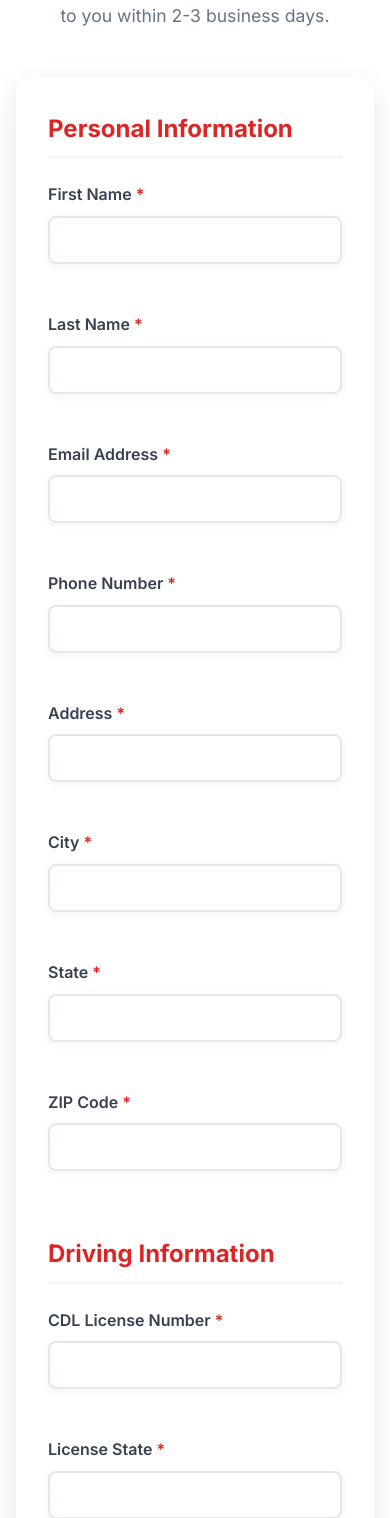
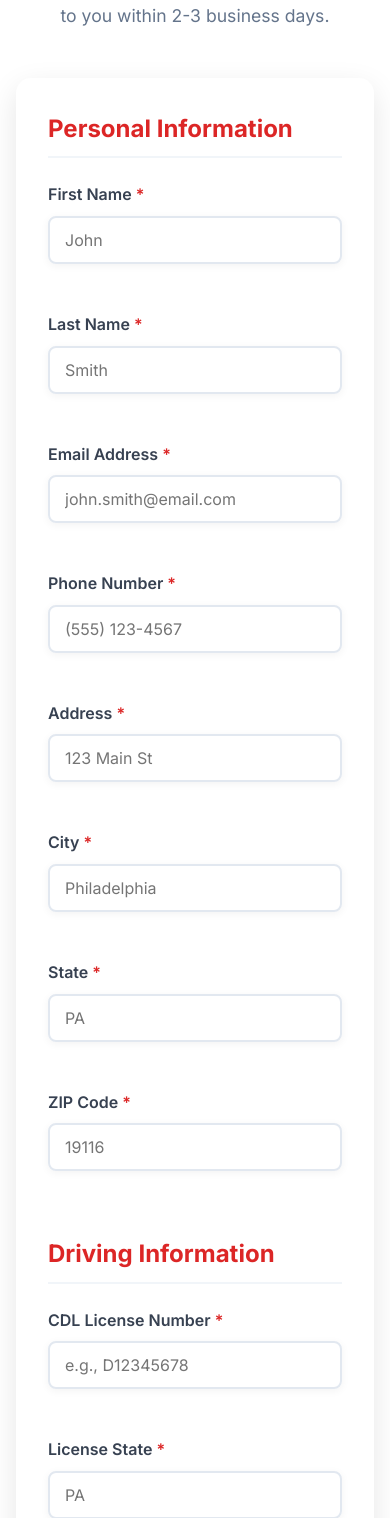
Before and after one commit to chavousllc/smttrans, a Flask app: page /application in a window 390 px wide. Shown: the part 870-2388 px from the top of the page. Run offline with Flask 3, Linux system fonts and the light colour scheme; some libraries are stand-ins or nearby versions.

Commit message:
Add form placeholders/required markers, dedicated mechanics phone
- Contact form: appended ' *' to the placeholder text of every required
  field (name, email, service, message) so it's clear at a glance which
  are mandatory, without changing the form's minimal placeholder-only
  visual style. Phone (optional) is left unmarked.
- Driver application form: filled in placeholders on every text input
  that was missing one (name, email, phone, address, city, state, zip,
  CDL license number/state, current employer) with realistic example
  values. The visible '*' required markers were already in place.
- Added a dedicated mechanics-shop scheduling number, (215) 965-1111,
  separate from the main dispatch line, and wired it into the mechanics
  page's 'Ready to Schedule Service?' Call Now button (both the tel:
  link and the visible button text).

```diff
--- a/config.py
+++ b/config.py
@@ -49,6 +49,10 @@ SITE_SETTINGS = {
     # address parsing.
     'contact_address_line': '10081 Sandmeyere Ln Unit 1, Philadelphia, PA 19116',
     'contact_hours': '24/7 Dispatch Available',
+    # Dedicated line for scheduling service at the mechanics shop, separate
+    # from the general dispatch number above.
+    'mechanics_phone': '(215) 965-1111',
+    'mechanics_phone_tel': '+12159651111',
     'social_facebook': '',
     'social_linkedin': 'https://www.linkedin.com/company/smttrans',
     'social_instagram': 'https://www.instagram.com/smttrans',
--- a/templates/components/application-form.html
+++ b/templates/components/application-form.html
@@ -6,41 +6,41 @@
         <div class="form-row">
             <div class="form-group">
                 <label for="firstName">First Name <span class="required">*</span></label>
-                <input type="text" id="firstName" name="firstName" required>
+                <input type="text" id="firstName" name="firstName" placeholder="John" required>
             </div>
             <div class="form-group">
                 <label for="lastName">Last Name <span class="required">*</span></label>
-                <input type="text" id="lastName" name="lastName" required>
+                <input type="text" id="lastName" name="lastName" placeholder="Smith" required>
             </div>
         </div>
         <div class="form-row">
             <div class="form-group">
                 <label for="email">Email Address <span class="required">*</span></label>
-                <input type="email" id="email" name="email" required>
+                <input type="email" id="email" name="email" placeholder="john.smith@email.com" required>
             </div>
             <div class="form-group">
                 <label for="phone">Phone Number <span class="required">*</span></label>
-                <input type="tel" id="phone" name="phone" required>
+                <input type="tel" id="phone" name="phone" placeholder="(555) 123-4567" required>
             </div>
         </div>
         <div class="form-row">
             <div class="form-group">
                 <label for="address">Address <span class="required">*</span></label>
-                <input type="text" id="address" name="address" required>
+                <input type="text" id="address" name="address" placeholder="123 Main St" required>
             </div>
             <div class="form-group">
                 <label for="city">City <span class="required">*</span></label>
-                <input type="text" id="city" name="city" required>
+                <input type="text" id="city" name="city" placeholder="Philadelphia" required>
             </div>
         </div>
         <div class="form-row">
             <div class="form-group">
                 <label for="state">State <span class="required">*</span></label>
-                <input type="text" id="state" name="state" required>
+                <input type="text" id="state" name="state" placeholder="PA" required>
             </div>
             <div class="form-group">
                 <label for="zipCode">ZIP Code <span class="required">*</span></label>
-                <input type="text" id="zipCode" name="zipCode" required>
+                <input type="text" id="zipCode" name="zipCode" placeholder="19116" required>
             </div>
         </div>
     </div>
@@ -51,11 +51,11 @@
         <div class="form-row">
             <div class="form-group">
                 <label for="licenseNumber">CDL License Number <span class="required">*</span></label>
-                <input type="text" id="licenseNumber" name="licenseNumber" required>
+                <input type="text" id="licenseNumber" name="licenseNumber" placeholder="e.g., D12345678" required>
             </div>
             <div class="form-group">
                 <label for="licenseState">License State <span class="required">*</span></label>
-                <input type="text" id="licenseState" name="licenseState" required>
+                <input type="text" id="licenseState" name="licenseState" placeholder="PA" required>
             </div>
         </div>
         <div class="form-row">
@@ -99,7 +99,7 @@
         <div class="form-row single">
             <div class="form-group">
                 <label for="currentEmployer">Current/Previous Employer</label>
-                <input type="text" id="currentEmployer" name="currentEmployer">
+                <input type="text" id="currentEmployer" name="currentEmployer" placeholder="e.g., ABC Trucking">
             </div>
         </div>
         <div class="form-row">
--- a/templates/components/mechanics/mechanics-cta.html
+++ b/templates/components/mechanics/mechanics-cta.html
@@ -4,9 +4,9 @@
         <h2>Ready to Schedule Service?</h2>
         <p>Contact us today to schedule maintenance</p>
         <div class="cta-buttons">
-            <a href="tel:{{ site_settings.contact_phone_tel }}" class="btn-primary">
+            <a href="tel:{{ site_settings.mechanics_phone_tel }}" class="btn-primary">
                 <i class="fas fa-phone"></i>
-                Call Now
+                Call {{ site_settings.mechanics_phone }}
             </a>
             <a href="mailto:{{ site_settings.contact_email }}" class="btn-secondary">
                 <i class="fas fa-envelope"></i>
```
Also changed, not shown: templates/components/contact.html (+8 -8 lines).
